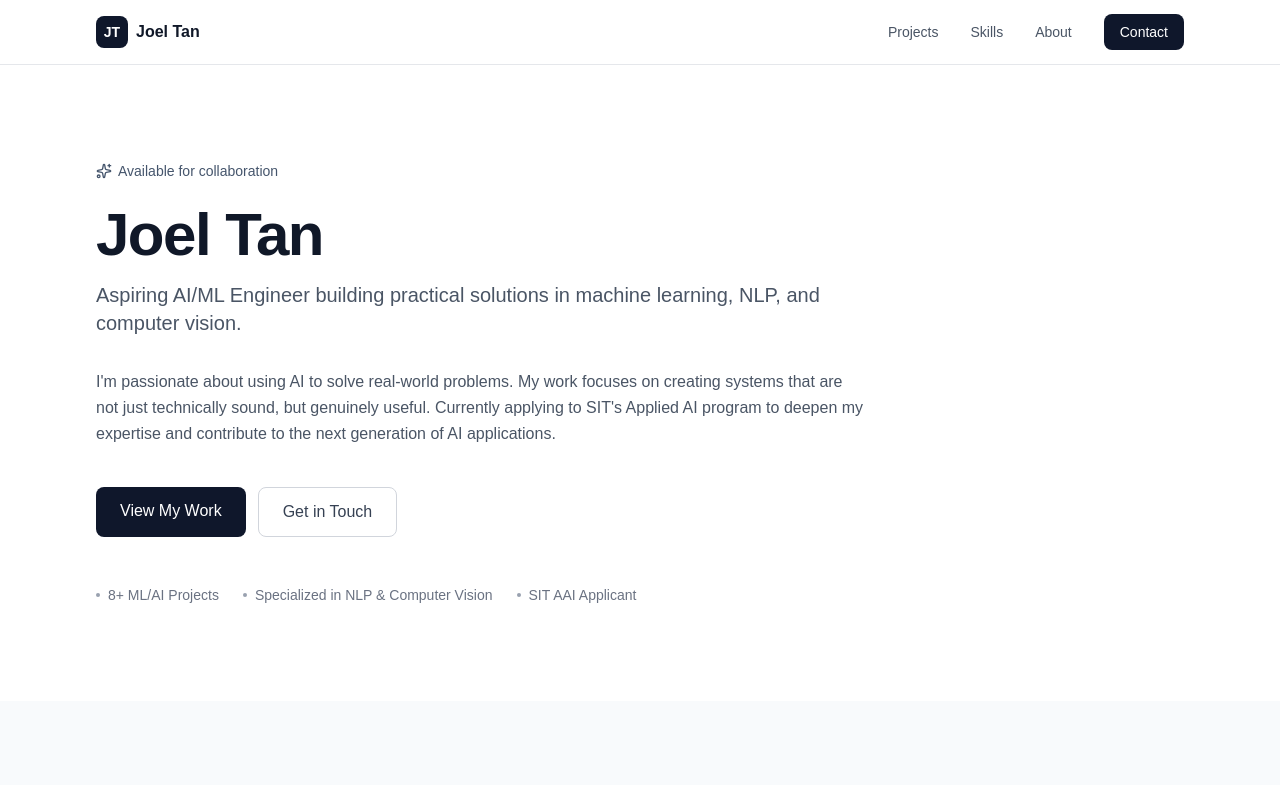
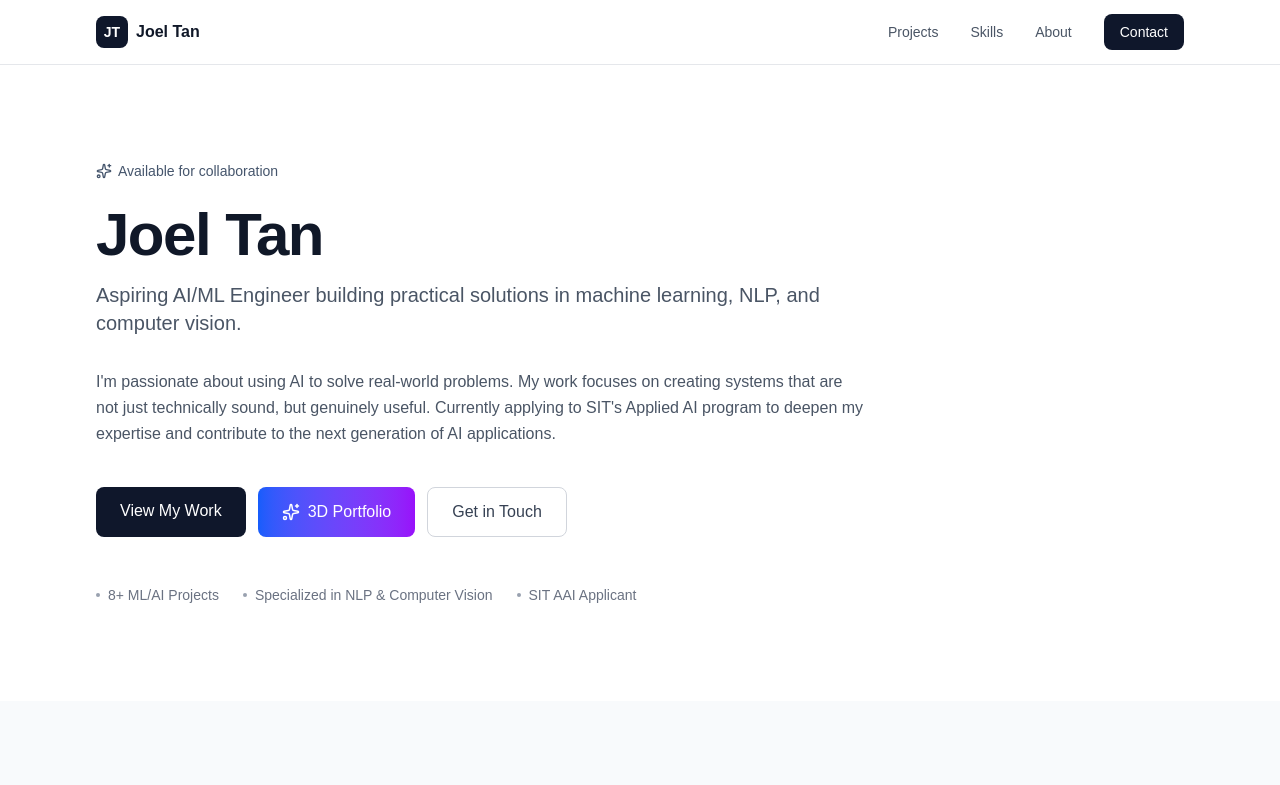
Before and after one commit to joel22222/Portfolio-Joel, a Next.js app: page / in a window 1280 px wide. Shown: the top 785 px of the page. Built offline with nearby package versions, Linux system fonts and the light colour scheme.

Commit message:
Updated code

```diff
--- a/app/page.jsx
+++ b/app/page.jsx
@@ -464,12 +464,21 @@ export default function AAIPortfolio() {
             program to deepen my expertise and contribute to the next generation of AI applications.
           </p>
 
-          <div className="flex flex-wrap gap-3 mb-12">
+                    <div className="flex flex-wrap gap-3 mb-12">
             <a
               href="#projects"
               className="bg-slate-900 text-white px-6 py-3 rounded-lg font-medium hover:bg-slate-800 transition"
             >
               View My Work
+            </a>
+            <a
+              href="https://3d-portfolio-joel.vercel.app/"
+              target="_blank"
+              rel="noopener noreferrer"
+              className="bg-gradient-to-r from-blue-600 to-purple-600 text-white px-6 py-3 rounded-lg font-medium hover:from-blue-700 hover:to-purple-700 transition flex items-center gap-2"
+            >
+              <Sparkles size={18} />
+              3D Portfolio
             </a>
             <a
               href="#contact"
```
